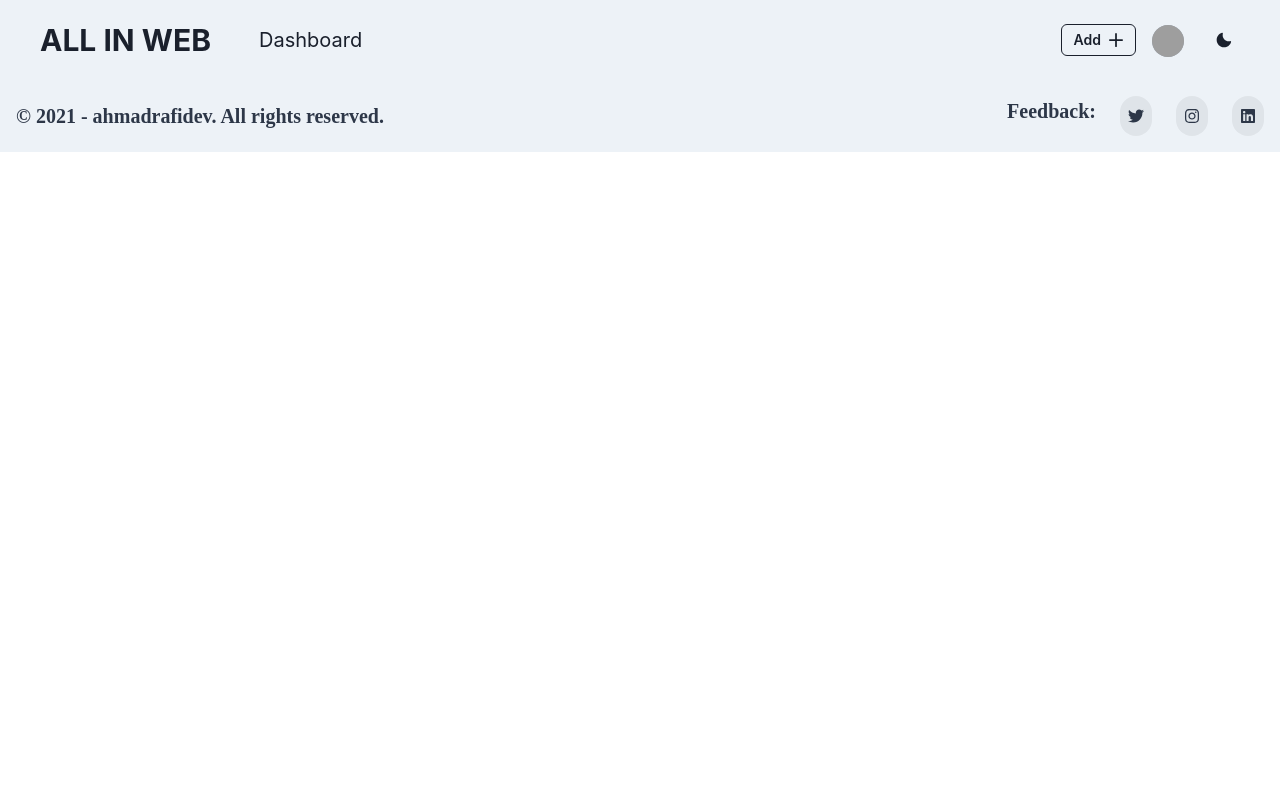
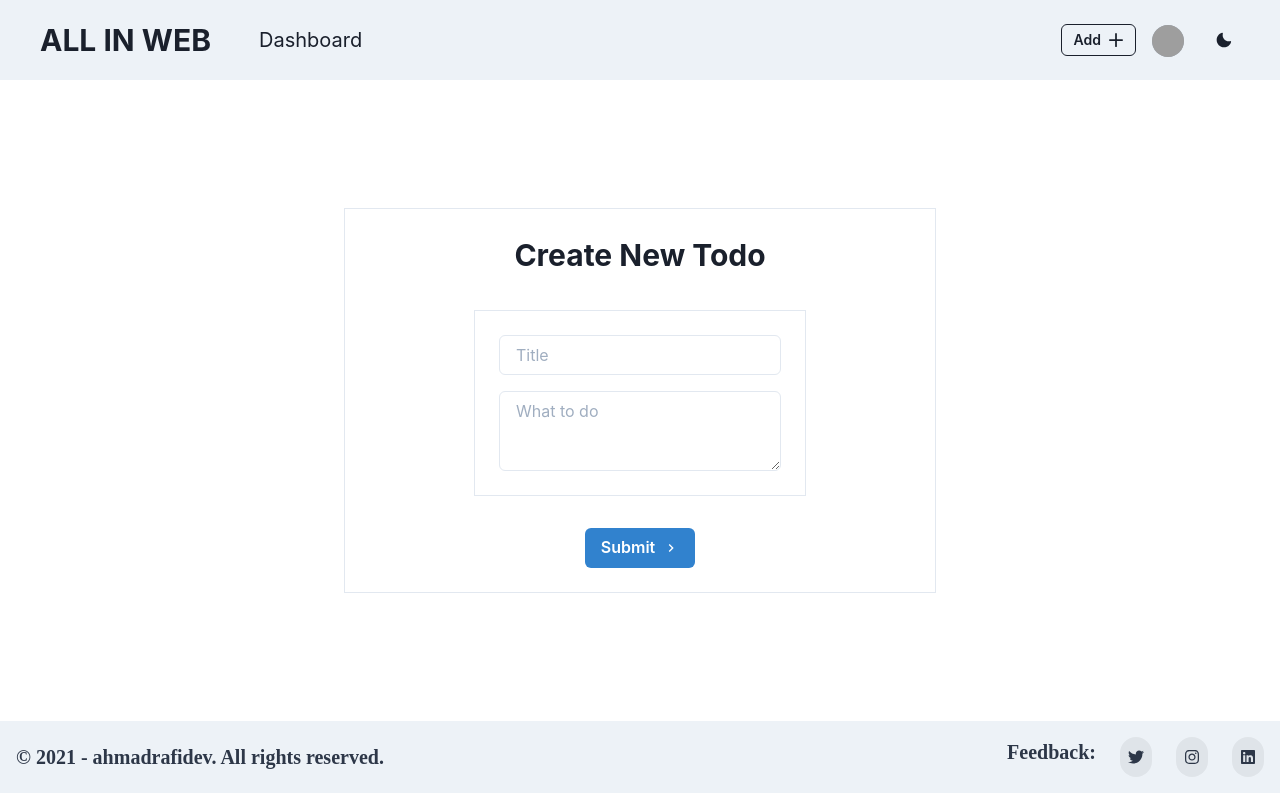
Before and after one commit to ahmadrafidev/all-in-web, a Next.js app: page /todo in a window 1280 px wide. Built offline with nearby package versions, Linux system fonts and the light colour scheme; grey boxes are pictures that could not be loaded.

Commit message:
adding todo card

```diff
--- a/components/forms/create_database.tsx
+++ b/components/forms/create_database.tsx
@@ -3,7 +3,7 @@ import {
 } from '@chakra-ui/react';
 
 
-export default function Database(){
+export default function DBPage(){
     return(
         <Box>
             Database form page here
--- a/components/forms/create_todo.tsx
+++ b/components/forms/create_todo.tsx
@@ -1,12 +1,64 @@
 import {
-    Box
-} from '@chakra-ui/react';
+  Box,
+  Container,
+  FormControl,
+  FormLabel,
+  FormHelperText,
+  Text,
+  Input,
+  Textarea,
+  Button,
+  VStack
+} from "@chakra-ui/react";
+import {
+  MdKeyboardArrowRight
+} from 'react-icons/md'
 
 
 export default function Todo(){
-    return(
+    return (
+      <>
         <Box>
-            Todo form page here
+          <Container maxW="container.sm" my={"10%"}>
+            <Box borderWidth={1} margin={2} p={6}>
+              <VStack spacing={8} align={"center"}>
+                <Text fontSize={"3xl"} align={"center"} fontWeight={"bold"}>
+                  Create New Todo
+                </Text>
+                <Box p={4} borderWidth={1} display={{ md: "flex" }} margin={2}>
+                  <form>
+                    <FormControl p={2}>
+                      <Input
+                        variant="outline"
+                        id="title"
+                        type="title"
+                        placeholder="Title"
+                      />
+                    </FormControl>
+                    <FormControl p={2}>
+                      <Textarea
+                        variant="outline"
+                        id="title"
+                        type="title"
+                        placeholder="What to do"
+                      />
+                    </FormControl>
+                  </form>
+                </Box>
+                <Button
+                  my={10}
+                  colorScheme={"blue"}
+                  size={"md"}
+                  variant={"solid"}
+                  type="submit"
+                  rightIcon={<MdKeyboardArrowRight />}
+                >
+                  Submit
+                </Button>
+              </VStack>
+            </Box>
+          </Container>
         </Box>
+      </>
     );
 }
--- a/components/layout/navbarMain.tsx
+++ b/components/layout/navbarMain.tsx
@@ -116,16 +116,16 @@ export default function Navbar() {
                 </motion.button>
 
                 <MenuList>
-                  <Link href='/notes' passHref>
+                  <Link href="/notes" passHref>
                     <MenuItem icon={<Icon as={MdNotes} w={5} h={5} />}>
-                        <a>
-                          Notes
-                        </a>
+                      <a>Notes</a>
                     </MenuItem>
                   </Link>
-                  <MenuItem icon={<Icon as={MdAddTask} w={5} h={5} />}>
-                    Todo List
-                  </MenuItem>
+                  <Link href="/todo" passHref>
+                    <MenuItem icon={<Icon as={MdAddTask} w={5} h={5} />}>
+                      <a>Todo</a>
+                    </MenuItem>
+                  </Link>
                   <MenuItem icon={<Icon as={MdStorage} w={5} h={5} />}>
                     Database
                   </MenuItem>
--- a/pages/todo.tsx
+++ b/pages/todo.tsx
@@ -2,6 +2,7 @@ import Head from 'next/head'
 import { Fragment } from "react";
 import Navbar from '../components/layout/navbarMain';
 import Footer from '../components/layout/footer';
+import Todo from '../components/forms/create_todo';
 
 
 const NotesPage = () => {
@@ -15,6 +16,7 @@ const NotesPage = () => {
         />
       </Head>
       <Navbar/>
+      <Todo/>
       <Footer/>
     </Fragment>
   );
```
Also changed, not shown: pages/database.tsx (+21 -1 lines).
